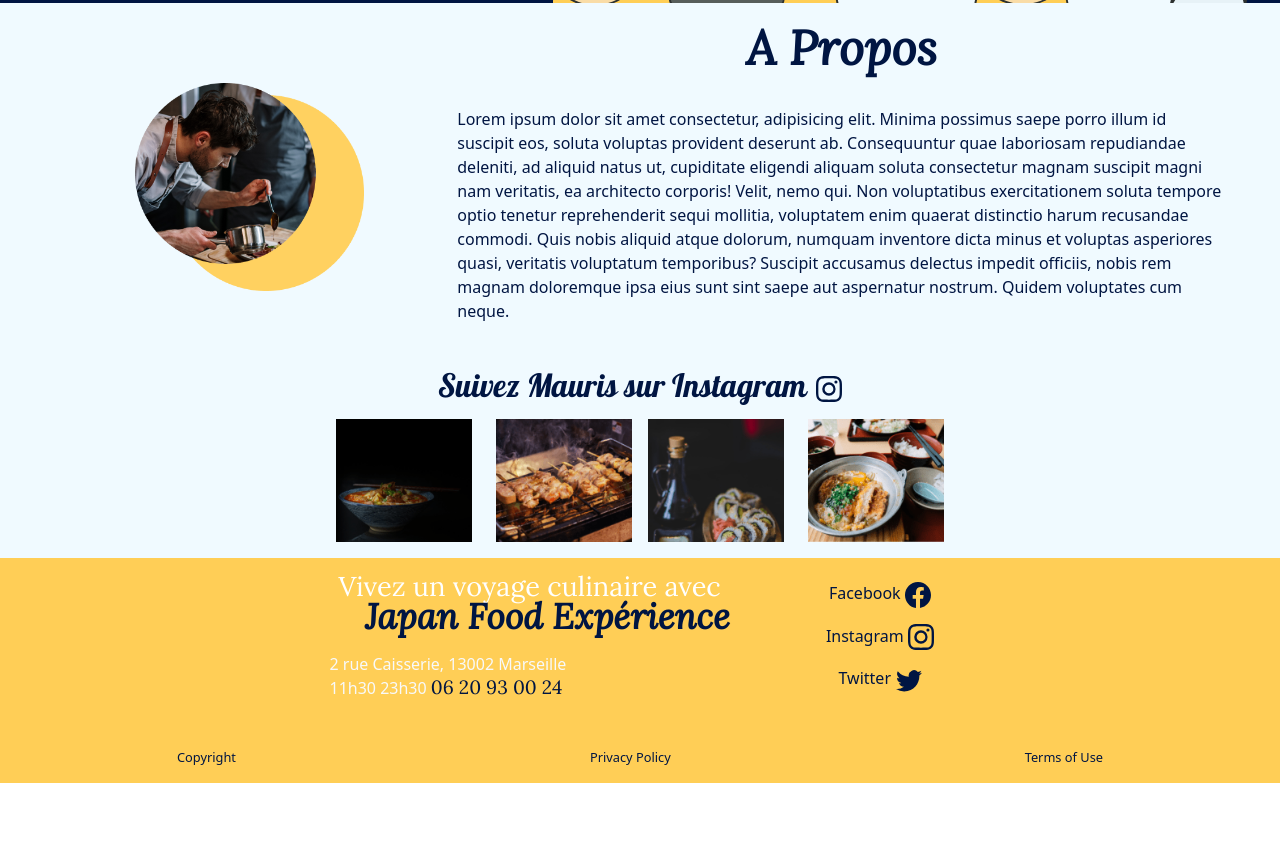
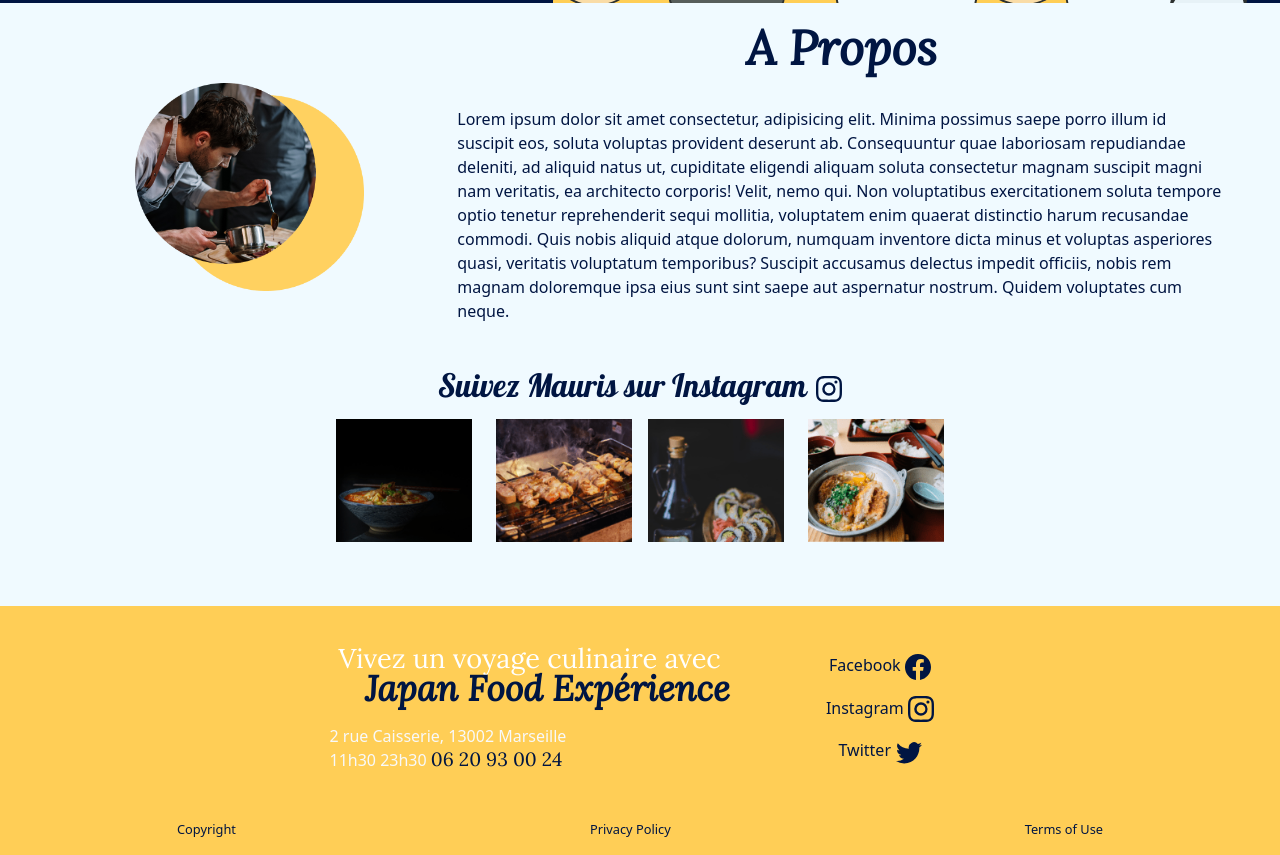
Before and after one commit to AlinePencreach/Asian_food_restaurant, a website: page index.html in a window 1280 px wide. Shown: the part 810-1665 px from the top of the page. Before the commit the page ends 1593 px from the top, so only its background shows below. Drawn offline with nearby package versions, Linux system fonts and the light colour scheme; files whose address does not match are found by name.

Commit message:
padding correction

```diff
--- a/index.html
+++ b/index.html
@@ -135,11 +135,7 @@
           </div>
 
           <a href="#next" class="floating d-lg-none">
-            <img
-              class="arrow "
-              src="images/arrow-down.svg"
-              alt="flèche"
-            />
+            <img class="arrow" src="images/arrow-down.svg" alt="flèche" />
           </a>
 
           <img class="hero-svg" src="images/hero.svg" alt="" />
@@ -148,7 +144,7 @@
     </header>
 
     <!-- ABOUT US -->
-    <section class="story" id="next">
+    <section class="story pb-5" id="next">
       <div class="our-story d-flex justify-content-around align-items-center">
         <img class="mauris" src="images/mauris.png" alt="" />
         <div class="text text-center">
@@ -217,7 +213,7 @@
     </section>
 
     <!-- FOOTER -->
-    <footer class="">
+    <footer class="pt-4">
       <div
         class="container-fluid d-md-flex justify-content-md-center text-start"
       >
```
